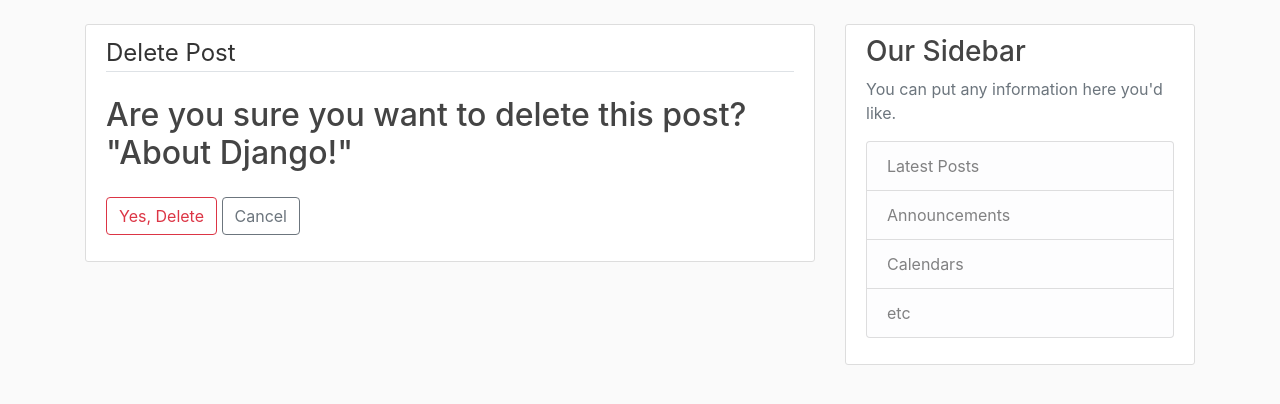
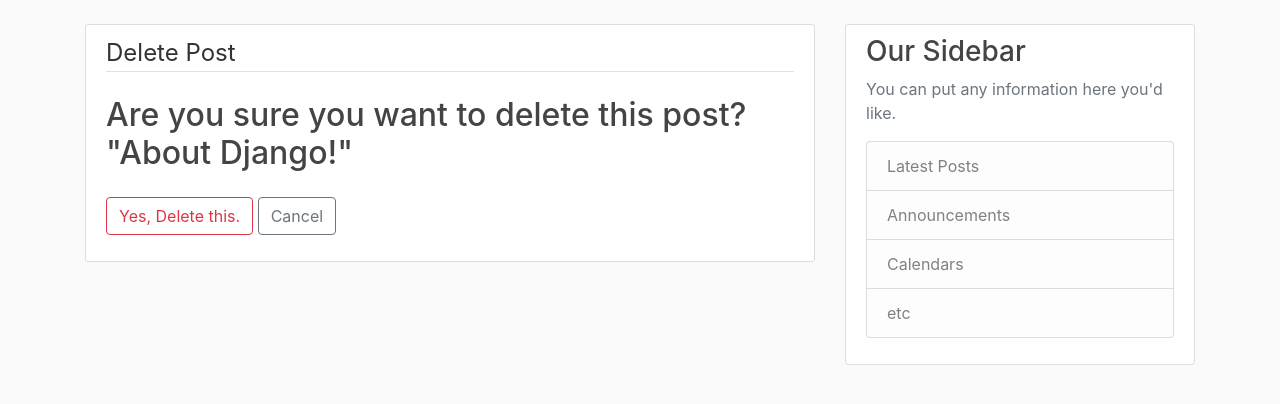
Before and after one commit to pran4948/blog_post_application, a Django app: page /post/1/delete/ in a window 1280 px wide. Shown: the part 56-460 px from the top of the page. Run offline with Django 3.2, Linux system fonts and the light colour scheme; a user stored in the database is signed in; data comes from the database, SQL or seed files in the repository; some libraries are stand-ins or nearby versions.

Commit message:
Update post_confirm_delete.html

```diff
--- a/blog/templates/blog/post_confirm_delete.html
+++ b/blog/templates/blog/post_confirm_delete.html
@@ -8,7 +8,7 @@
           <h2>Are you sure you want to delete this post? "{{ object.title }}"</h2>
         </fieldset>
         <div class="form-group">
-          <button type="submit" class="btn btn-outline-danger">Yes, Delete</button>
+          <button type="submit" class="btn btn-outline-danger">Yes, Delete this.</button>
             <a class="btn btn-outline-secondary" href ="{% url 'post-detail' object.id %}">Cancel</a>
         </div>
       </form>
```
